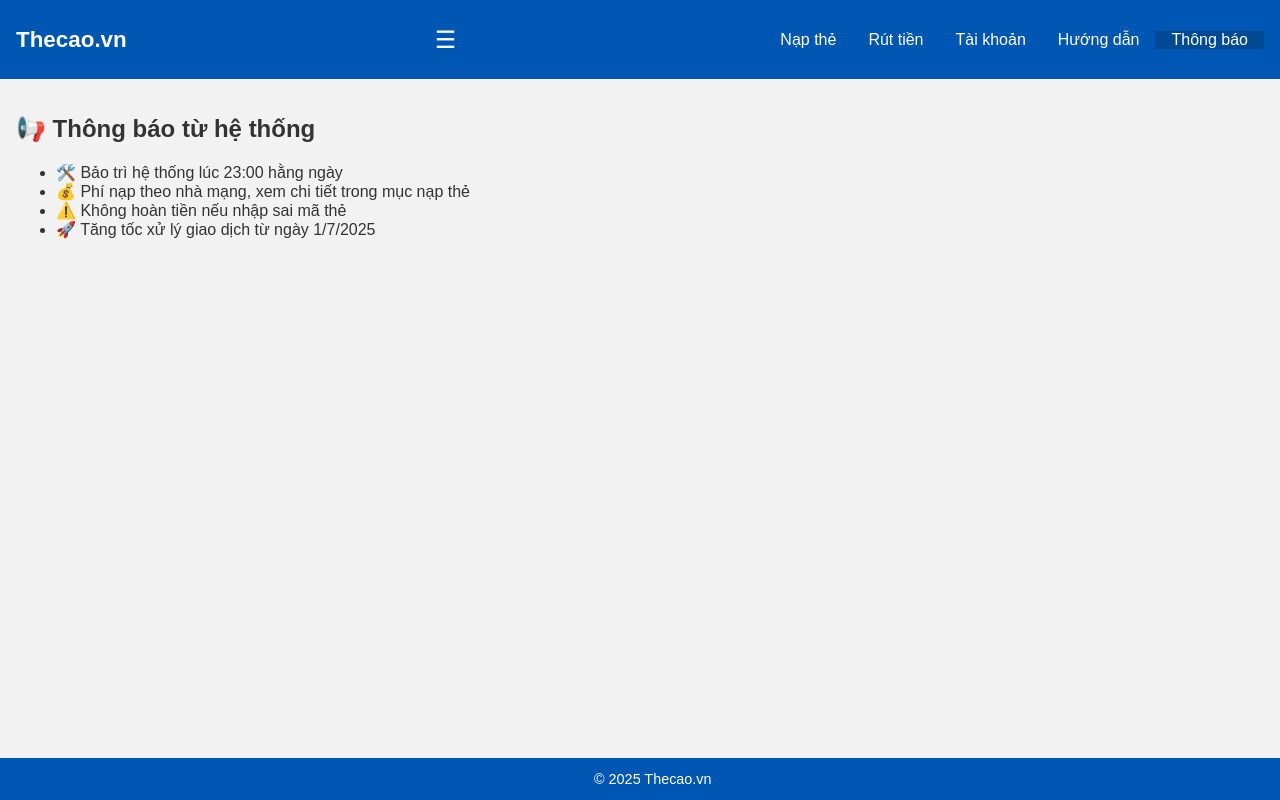
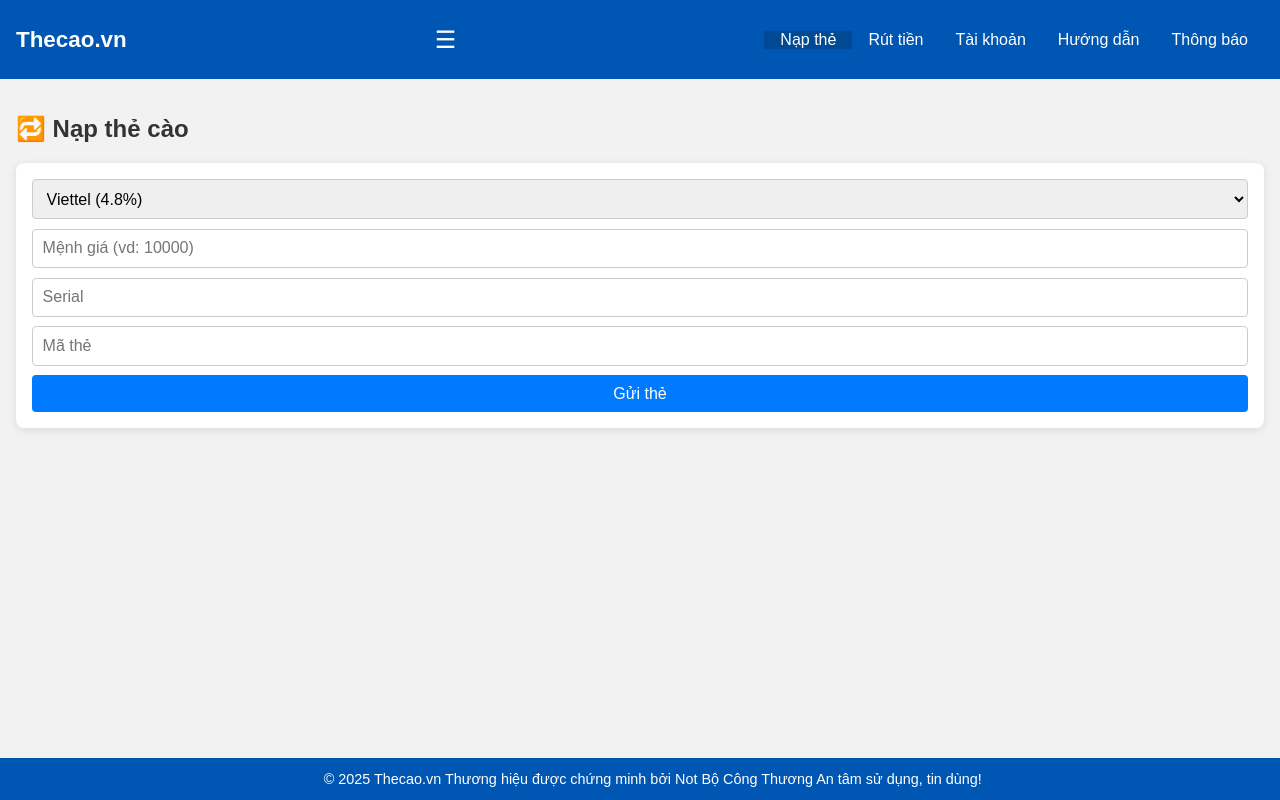
Before and after one commit to ImgoodGuys/Test, a plain HTML site: page thongbao.html in a window 1280 px wide. Drawn offline with Linux system fonts and the light colour scheme; a script that the page names is missing.

Commit message:
thongbao.html

```diff
--- a/thongbao.html
+++ b/thongbao.html
@@ -1,30 +1,43 @@
-<!-- thongbao.html - Trang thông báo hệ thống --><!DOCTYPE html><html lang="vi">
+<!-- index.html - Trang nạp thẻ (giao diện cập nhật) --><!DOCTYPE html><html lang="vi">
 <head>
-  <meta charset="UTF-8" />
-  <meta name="viewport" content="width=device-width, initial-scale=1.0" />
-  <title>Thông báo - Thecao.vn</title>
-  <link rel="stylesheet" href="style.css" />
+  <meta charset="UTF-8">
+  <meta name="viewport" content="width=device-width, initial-scale=1.0">
+  <title>Nạp thẻ - Thecao.vn</title>
+  <link rel="stylesheet" href="style.css">
 </head>
 <body>
   <header>
     <h1>Thecao.vn</h1>
     <button id="menu-toggle">☰</button>
     <nav id="main-nav" class="hidden">
-      <a href="index.html">Nạp thẻ</a>
+      <a href="index.html" class="active">Nạp thẻ</a>
       <a href="ruttien.html">Rút tiền</a>
       <a href="taikhoan.html">Tài khoản</a>
       <a href="huongdan.html">Hướng dẫn</a>
-      <a href="thongbao.html" class="active">Thông báo</a>
+      <a href="thongbao.html">Thông báo</a>
     </nav>
   </header>  <main>
-    <h2>📢 Thông báo từ hệ thống</h2>
-    <ul>
-      <li>🛠️ Bảo trì hệ thống lúc 23:00 hằng ngày</li>
-      <li>💰 Phí nạp theo nhà mạng, xem chi tiết trong mục nạp thẻ</li>
-      <li>⚠️ Không hoàn tiền nếu nhập sai mã thẻ</li>
-      <li>🚀 Tăng tốc xử lý giao dịch từ ngày 1/7/2025</li>
-    </ul>
+    <h2>🔁 Nạp thẻ cào</h2>
+    <form id="formNap">
+      <select id="telco">
+        <option value="VIETTEL">Viettel (4.8%)</option>
+        <option value="MOBIFONE">Mobifone (7.8%)</option>
+        <option value="VINAPHONE">Vinaphone (7.8%)</option>
+        <option value="ZING">Zing (9%)</option>
+        <option value="GARENA">Garena</option>
+        <option value="VCOIN">Vcoin</option>
+        <option value="GATE">Gate</option>
+        <option value="APPOTA">Appota</option>
+      </select>
+      <input type="number" id="amount" placeholder="Mệnh giá (vd: 10000)" required />
+      <input type="text" id="serial" placeholder="Serial" required />
+      <input type="text" id="code" placeholder="Mã thẻ" required />
+      <button type="submit">Gửi thẻ</button>
+    </form>
+    <p id="result"></p>
   </main>  <footer>
     © 2025 Thecao.vn
+Thương hiệu được chứng minh bởi Not Bộ Công Thương
+    An tâm sử dụng, tin dùng!
   </footer>  <script src="script.js"></script></body>
 </html>
```
